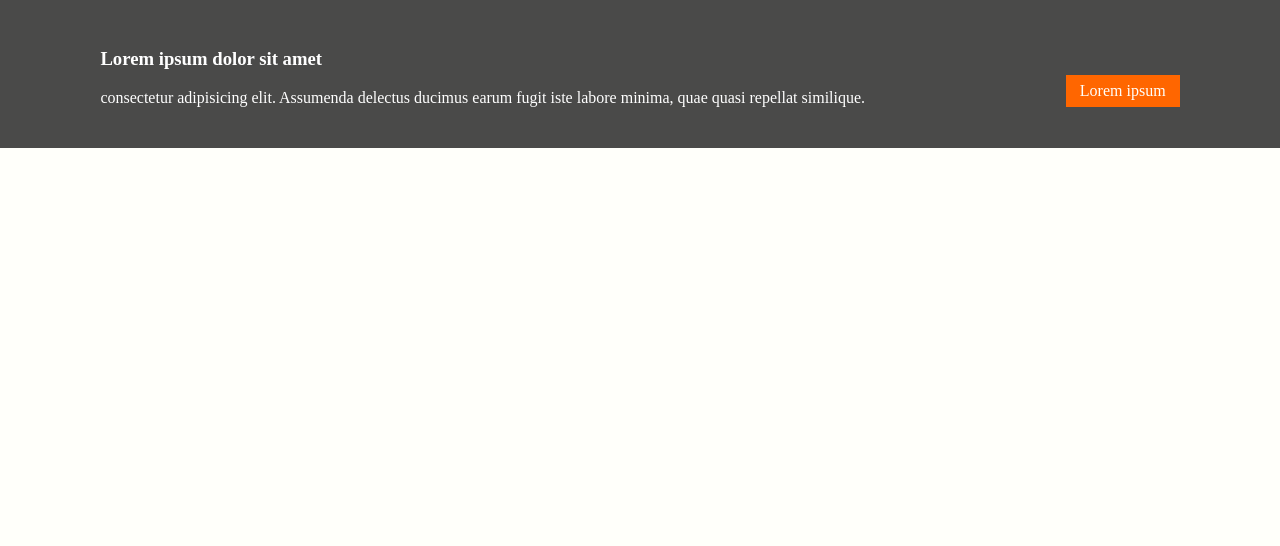
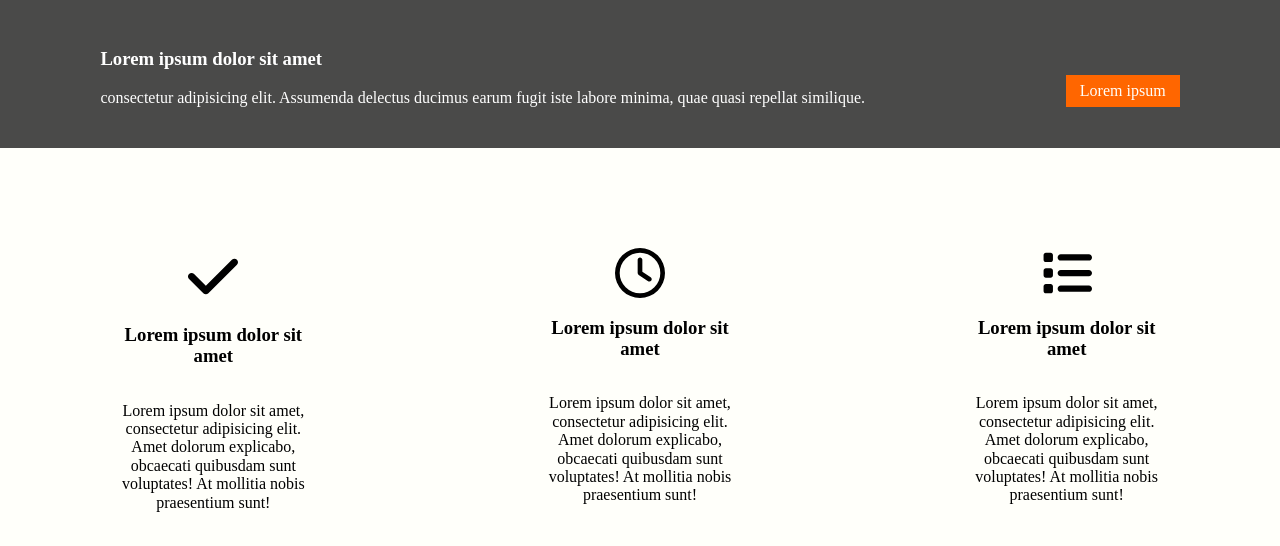
Before and after one commit to JakubDomarecki/ProjectScrum, a website built with Vite: page src/index.html in a window 1280 px wide. Shown: the part 92-638 px from the top of the page. Built offline with nearby package versions, Linux system fonts and the light colour scheme.

Commit message:
features

```diff
--- a/src/index.html
+++ b/src/index.html
@@ -34,8 +34,22 @@
       <a href="index.html"><button class="button__orange--cta">Lorem ipsum</button></a>
       </div>
     </section>
-    <section>
-      <!-- features -->
+    <section class="features">
+      <div class="features__item">
+        <img class="features__icon" src="icons/check-solid.svg" alt="Checked">
+      <h3>Lorem ipsum dolor sit amet</h3>
+      <p>Lorem ipsum dolor sit amet, consectetur adipisicing elit. Amet dolorum explicabo, obcaecati quibusdam sunt voluptates! At mollitia nobis praesentium sunt!</p>
+    </div>
+      <div class="features__item">
+        <img class="features__icon" src="icons/clock-regular.svg" alt="Clock">
+        <h3>Lorem ipsum dolor sit amet</h3>
+        <p>Lorem ipsum dolor sit amet, consectetur adipisicing elit. Amet dolorum explicabo, obcaecati quibusdam sunt voluptates! At mollitia nobis praesentium sunt!</p>
+      </div>
+      <div class="features__item">
+        <img class="features__icon" src="icons/list-solid.svg" alt="List">
+        <h3>Lorem ipsum dolor sit amet</h3>
+        <p>Lorem ipsum dolor sit amet, consectetur adipisicing elit. Amet dolorum explicabo, obcaecati quibusdam sunt voluptates! At mollitia nobis praesentium sunt!</p>
+      </div>
     </section>
     <section>
       <!-- newsletter -->
--- a/src/scss/_functions.scss
+++ b/src/scss/_functions.scss
@@ -1,7 +1,6 @@
 @use 'sass:math';
 @import "fonts";
 
-$base-font-size: 16px;
 @function rem($px, $base: $base-font-size){
   @return math.div($px, $base-font-size) * 1rem;
 }
--- /dev/null
+++ b/src/scss/layout/_features.scss
@@ -0,0 +1,25 @@
+@import "../functions";
+@import "../fonts";
+//@use "sass:math";
+
+.features {
+  max-width: 100%;
+  margin: 100px auto 120px;
+  display: flex;
+  justify-content: space-around;
+}
+
+.features__icon {
+  width: 50px;
+  height: auto;
+}
+
+.features__item {
+  max-width: 200px;
+  display: flex;
+  flex-direction: column;
+  justify-content: flex-start;
+  align-items: center;
+  text-align: center;
+  //font-family: $;
+}
--- a/src/scss/main.scss
+++ b/src/scss/main.scss
@@ -4,6 +4,7 @@
 @import "layout/header";
 @import "layout/call-to-action";
 @import "components/buttons";
+@import "layout/features";
 
 
 body {
@@ -15,3 +16,9 @@ body {
   max-width: 1440px;
   margin: 0 auto;
 }
+
+h2 {
+  //font-family: $;
+  font-size: 2rem;
+  text-align: center;
+}
```
Also changed, not shown: src/icons/check-solid.svg (added), src/icons/clock-regular.svg (added), src/icons/list-solid.svg (added).
